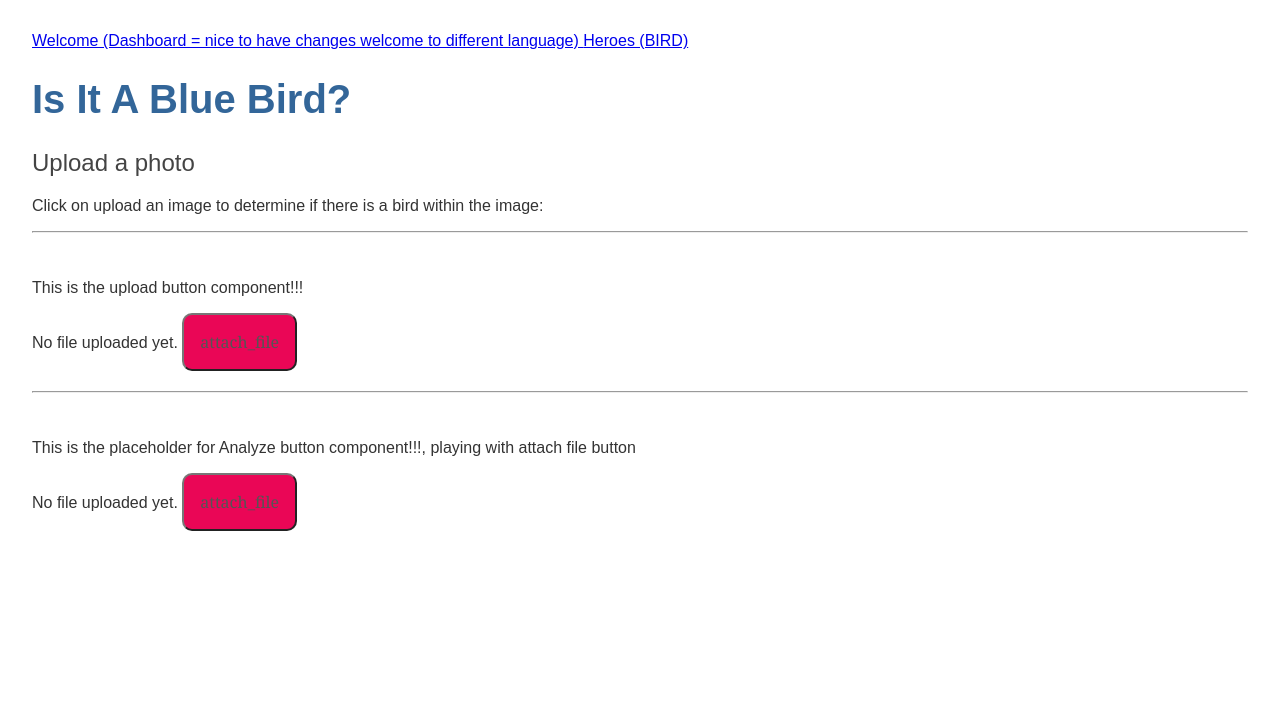
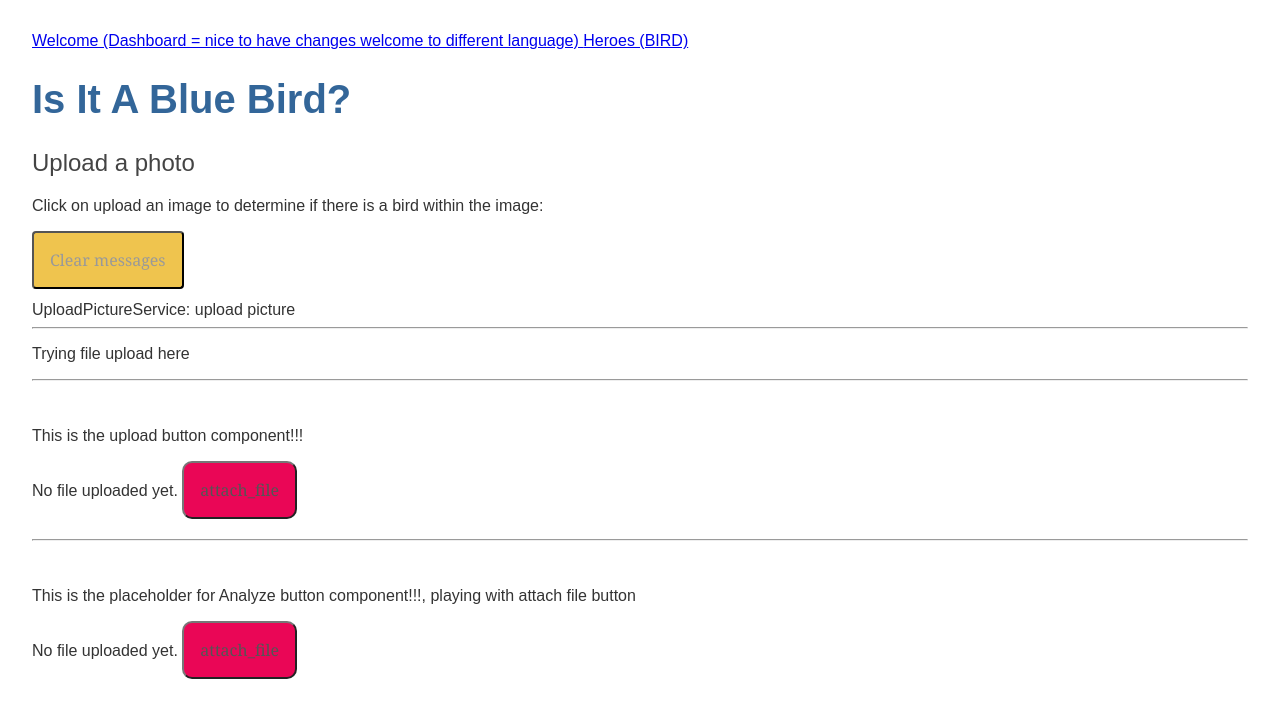
Before and after one commit to arigo7/Is-it-a-blue-bird, an Angular app: page /dashboard in a window 1280 px wide. Shown: the top 718 px of the page. Built offline with nearby package versions, Linux system fonts and the light colour scheme.

Commit message:
analyze button exploration phase

```diff
--- a/src/app/dashboard/dashboard.component.html
+++ b/src/app/dashboard/dashboard.component.html
@@ -7,7 +7,7 @@
 <!-- display the generated MessagesComponent -->
 <!-- Don't need this here since my upload button works -->
 
-<!-- <app-messages></app-messages> -->
+<app-messages></app-messages>
 
 <hr>
 <br>
@@ -20,3 +20,21 @@
 <!-- analyze button will go here -->
 <!-- might need ngif image is loaded or something like that -->
 <app-upload-button></app-upload-button>
+
+<!-- I want to do something like this with the image-->
+<!-- <div *ngIf="selectedHero">
+
+  <h2>{{ selectedHero.name | uppercase}} Details</h2>
+  <div><span>id: </span>{{selectedHero.id}}</div>
+  <div>
+    <label for="hero-name">Hero name: </label>
+    <input id ="hero-name" [(ngModel)]="selectedHero.name"
+    placeholder="name">
+  </div>
+
+</div> -->
+<!-- <div *ngIf="url">
+
+    <img src={{url}}>
+</div>
+</div> -->
--- a/src/app/heroes/heroes.component.html
+++ b/src/app/heroes/heroes.component.html
@@ -38,11 +38,9 @@
 </ul>
 
 <!-- component only displays the selected hero details if the selectedHero exists so we wrap detail HTML in a <div> with Angular's *ngIf directive to the <div> and set it to selectedHero. -->
-
 <!-- Part 3 - cut hero detail from here, paste it over the generated boilerplate in the HeroDetailComponent template -->
 
 <!-- <div *ngIf="selectedHero">
-
   <h2>{{ selectedHero.name | uppercase}} Details</h2>
   <div><span>id: </span>{{selectedHero.id}}</div>
   <div>
@@ -50,7 +48,6 @@
     <input id ="hero-name" [(ngModel)]="selectedHero.name"
     placeholder="name">
   </div>
-
 </div> -->
 
 <!-- P3 Add <app-hero-detail> elem near bottom of HeroesComponent template, where hero detail was -->
--- a/src/app/messages/messages.component.scss
+++ b/src/app/messages/messages.component.scss
@@ -7,7 +7,7 @@ h2 {
 
 .clear {
   color: #999;
-  background-color: hsl(0, 83%, 62%);
+  background-color: hsl(44, 83%, 62%);
   margin-bottom: 12px;
   padding: 1rem;
   border-radius: 4px;
@@ -15,5 +15,5 @@ h2 {
 }
 .clear:hover {
   color: white;
-  background-color: #f8c844;
+  background-color: #44c5f8;
 }
--- a/src/app/messages/messages.component.ts
+++ b/src/app/messages/messages.component.ts
@@ -18,9 +18,9 @@ export class MessagesComponent implements OnInit {
 
   ngOnInit() {
   }
-  onFileChanged(event:any) {
-    const file = event.target.files[0]
-    console.log(file)
-  }
+  // onFileChanged(event:any) {
+  //   const file = event.target.files[0]
+  //   console.log(file)
+  // }
 
 }
--- a/src/app/upload-button/upload-button.component.ts
+++ b/src/app/upload-button/upload-button.component.ts
@@ -56,18 +56,16 @@ export class UploadButtonComponent {
       reader.readAsDataURL(file);
       reader.onload = (_event) => {
         this.url = reader.result;
+        // so I can connect to analyze button?
+        return this.url
       }
-
 
       const formData = new FormData();
       formData.append("thumbnail", file);
 
-
       // was file
     // const upload$ = this.http.post("/api/thumbnail-upload", file);
-
     const upload$ = this.http.post("/api/thumbnail-upload", formData);
-
     upload$.subscribe()
     }
   }
```
Also changed, not shown: src/app/analyze-button/analyze-button.component.html (+10 -0 lines).
